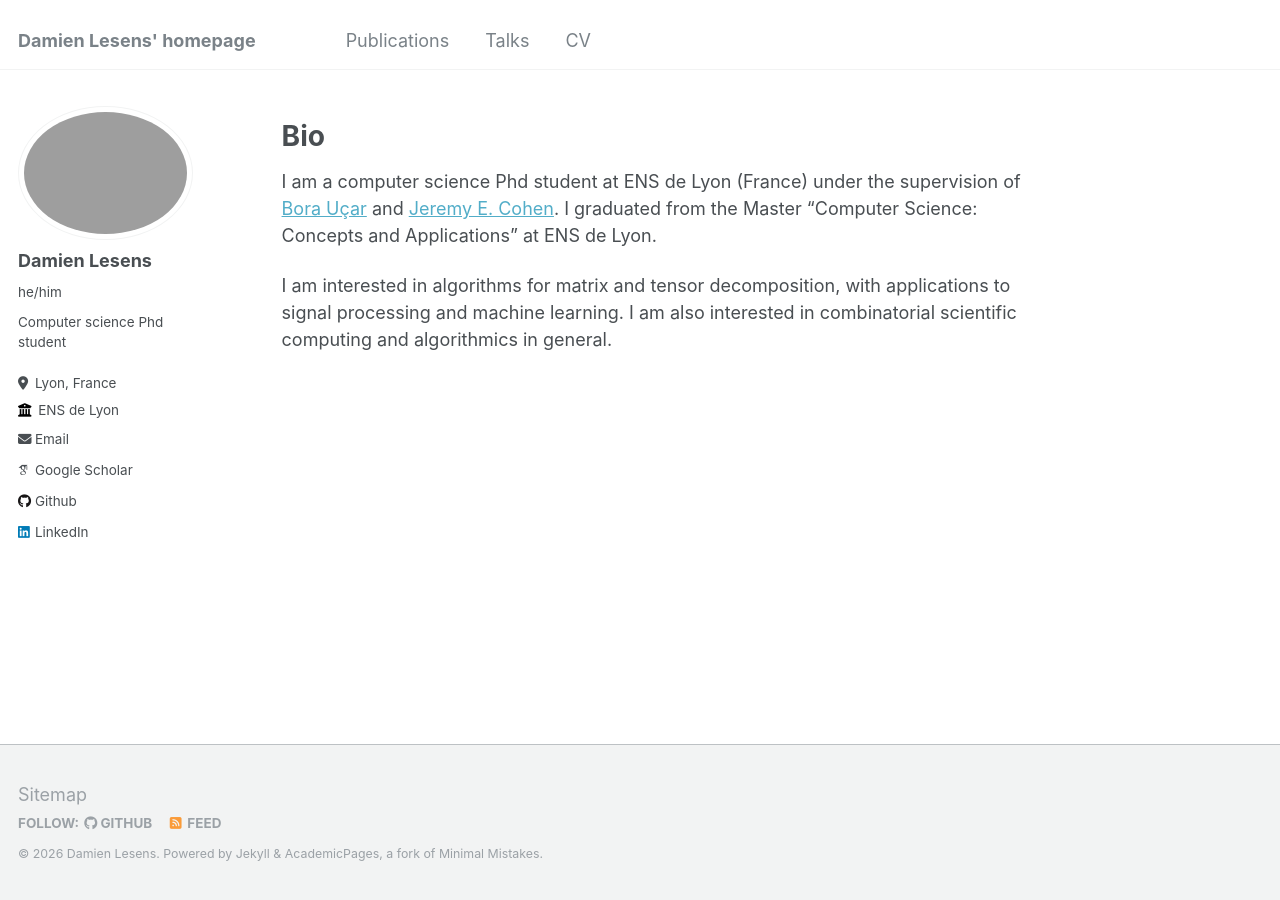
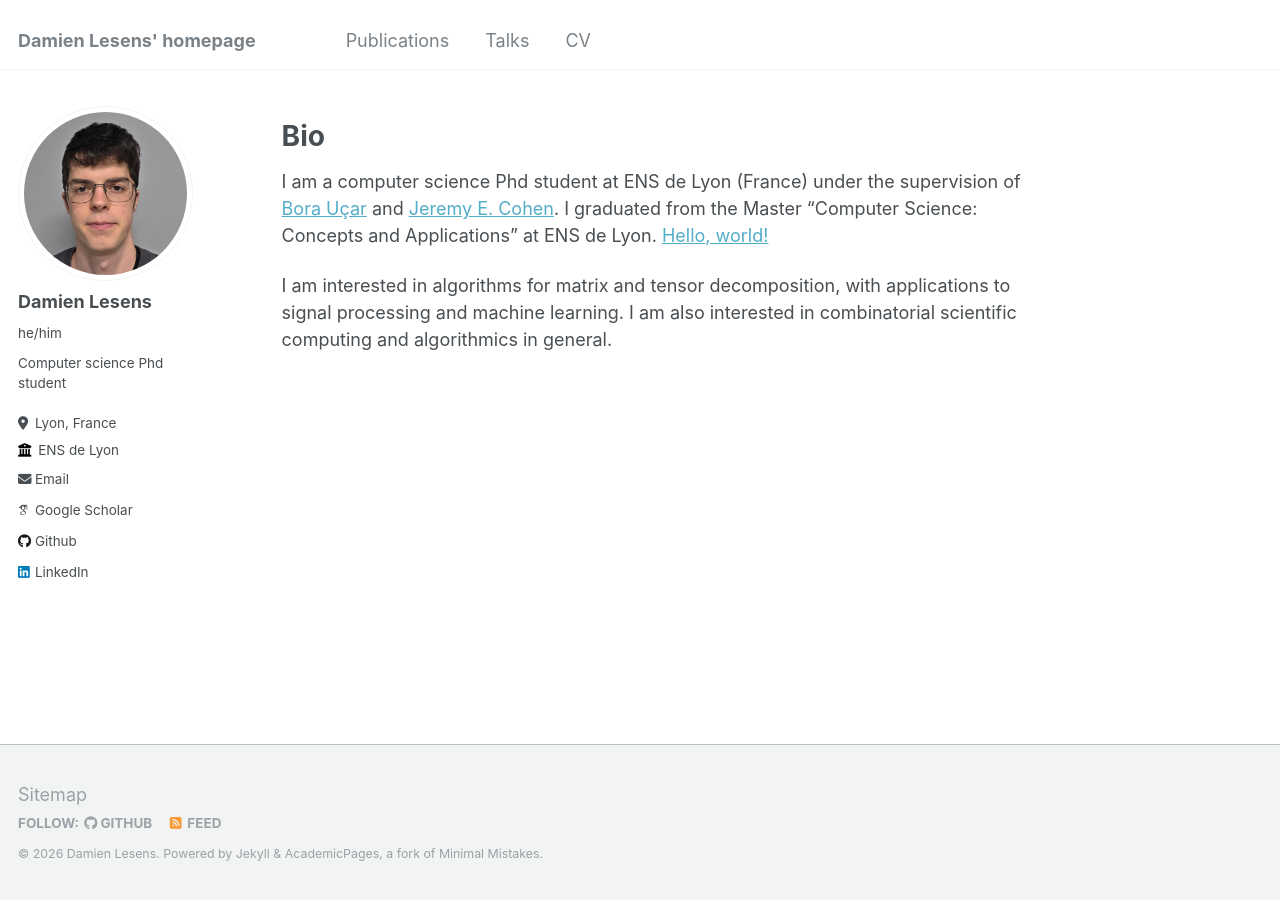
Before and after one commit to DamienLesens/DamienLesens.github.io, a Jekyll site: the page built from _pages/about.md, in a window 1280 px wide. Built offline with Jekyll 4.4.1, drawn with Linux system fonts in a browser that asks for light colours; some web fonts are replaced.

Commit message:
right pfp and test new tab

```diff
--- a/_config.yml
+++ b/_config.yml
@@ -21,7 +21,7 @@ repository               : "DamienLesens/DamienLesens.github.io"
 #               Additional customization can be done by editing /_includes/author-profile.html
 author:
   # Biographic information
-  avatar           : "photo_damien_square.jpg"
+  avatar           : "photo_damien_carre.jpg"
   name             : "Damien Lesens"
   pronouns         : "he/him"
   bio              : "Computer science Phd student"
--- a/_pages/about.md
+++ b/_pages/about.md
@@ -10,7 +10,8 @@ redirect_from:
 Bio
 ======
 
-I am a computer science Phd student at ENS de Lyon (France) under the supervision of [Bora Uçar](https://perso.ens-lyon.fr/bora.ucar/) and [Jeremy E. Cohen](https://jeremy-e-cohen.jimdofree.com/). I graduated from the Master "Computer Science: Concepts and Applications" at ENS de Lyon.
+I am a computer science Phd student at ENS de Lyon (France) under the supervision of [Bora Uçar](https://perso.ens-lyon.fr/bora.ucar/) and [Jeremy E. Cohen](https://jeremy-e-cohen.jimdofree.com/). I graduated from the Master "Computer Science: Concepts and Applications" at ENS de Lyon. <a href="http://example.com/" target="_blank">Hello, world!</a>
+
 
 I am interested in algorithms for matrix and tensor decomposition, with applications to signal processing and machine learning. I am also interested in combinatorial scientific computing and algorithmics in general.
 
```
